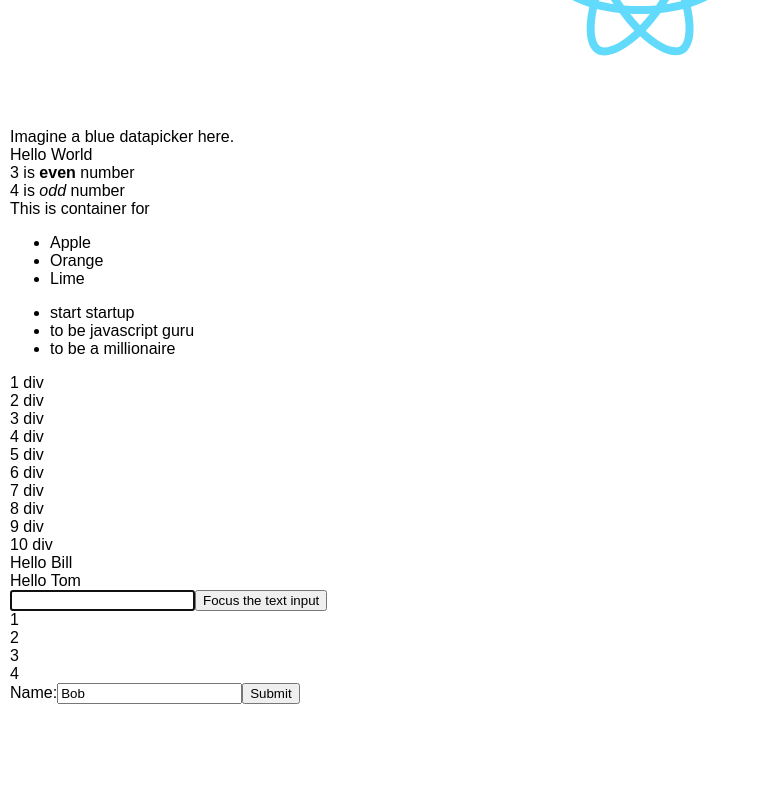
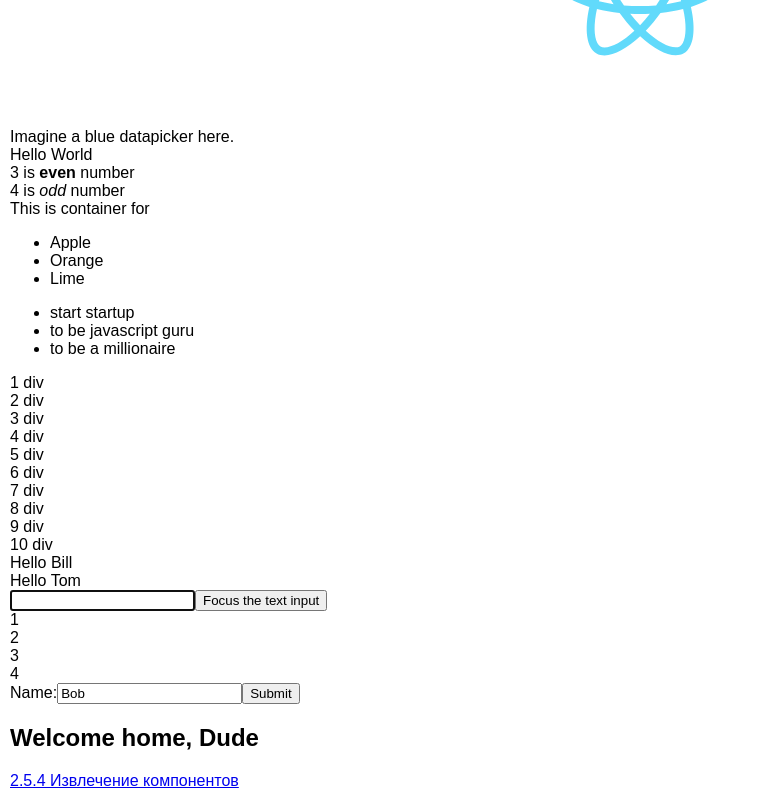
Before and after one commit to pan4o/react-advenced-guide, a React (Create React App) app: page / in a window 1280 px wide. Shown: the part 182-982 px from the top of the page, without its empty margins (0-761 px from the left). Before the commit the page ends 896 px from the top, so only its background shows below. Built offline with nearby package versions, Linux system fonts and the light colour scheme.

Commit message:
добавлен компонент для прохождения Learn React ru

```diff
--- a/src/App.js
+++ b/src/App.js
@@ -3,6 +3,7 @@ import logo from './logo.svg';
 import './App.css';
 import RefsAndDom from './RefsAndDom';
 import Uncontrolled from './Uncontrolled';
+import LearnReactRu from './LearnReactRu';
 
 
 class App extends React.Component {
@@ -29,6 +30,7 @@ class App extends React.Component {
               <CheckDefaultProps name={'Tom'}/>
               <RefsAndDom />
               <Uncontrolled />
+              <LearnReactRu />
             </div>
         );
     }
--- /dev/null
+++ b/src/LearnReactRu.js
@@ -0,0 +1,29 @@
+
+import React from 'react';
+
+class LearnReactRu extends React.Component {
+	render() {
+		return (
+			<div>
+				<WelcomeHome name="Dude"/>
+				<a href="https://learn-reactjs.ru/basics/components-and-props" target="_blank">2.5.4 Извлечение компонентов</a>
+			</div>
+		);
+	}
+}
+
+function GetName(props) {
+	return <span>{props.name}</span>
+}
+
+class WelcomeHome extends React.Component {
+	render () {
+		return(
+			<h2>
+				Welcome home, <GetName name={this.props.name}/>
+			</h2>
+		);
+	}
+}
+
+export default LearnReactRu;
```
